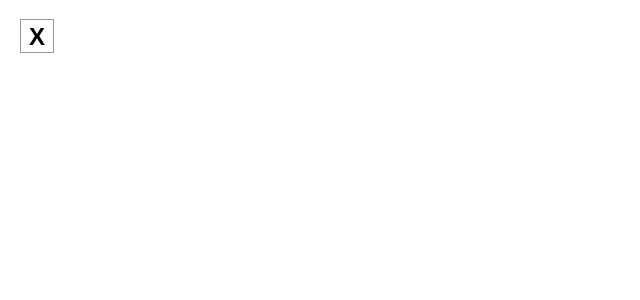
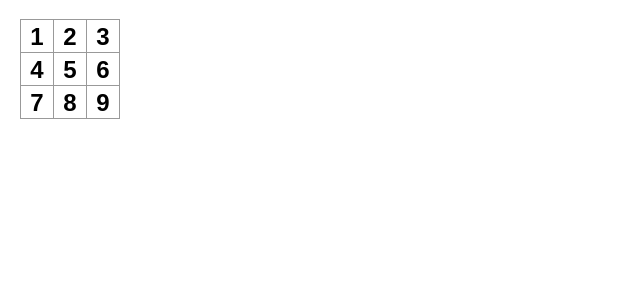
Before and after one commit to JHillsden/TicTacToe-React-Practice, a React (Vite) app in the folder ticTacToe/: page / in a window 1280 px wide. Shown: the top 300 px of the page, without its empty margins (0-640 px from the left). Built offline with nearby package versions, Linux system fonts and the light colour scheme.

Commit message:
Creating board with an event handler for square clicks

```diff
--- a/ticTacToe/src/App.tsx
+++ b/ticTacToe/src/App.tsx
@@ -1,3 +1,35 @@
-export default function Square() {
-  return <button className="square">X</button>;
+function Square({value}: {value: string}) {
+  function handleClick() {
+    console.log('click');
+  }
+
+  return (
+  <button
+    className="square"
+    onClick={handleClick}
+  >
+    {value}
+  </button>);
 }
+
+export default function Board() {
+  return (
+    <div>
+      <div className="board-row">
+        <Square value="1" />
+        <Square value="2" />
+        <Square value="3" />
+      </div>
+      <div className="board-row">
+        <Square value="4" />
+        <Square value="5" />
+        <Square value="6" />
+      </div>
+      <div className="board-row">
+        <Square value="7" />
+        <Square value="8" />
+        <Square value="9" />
+      </div>
+    </div>
+  );
+}
```
